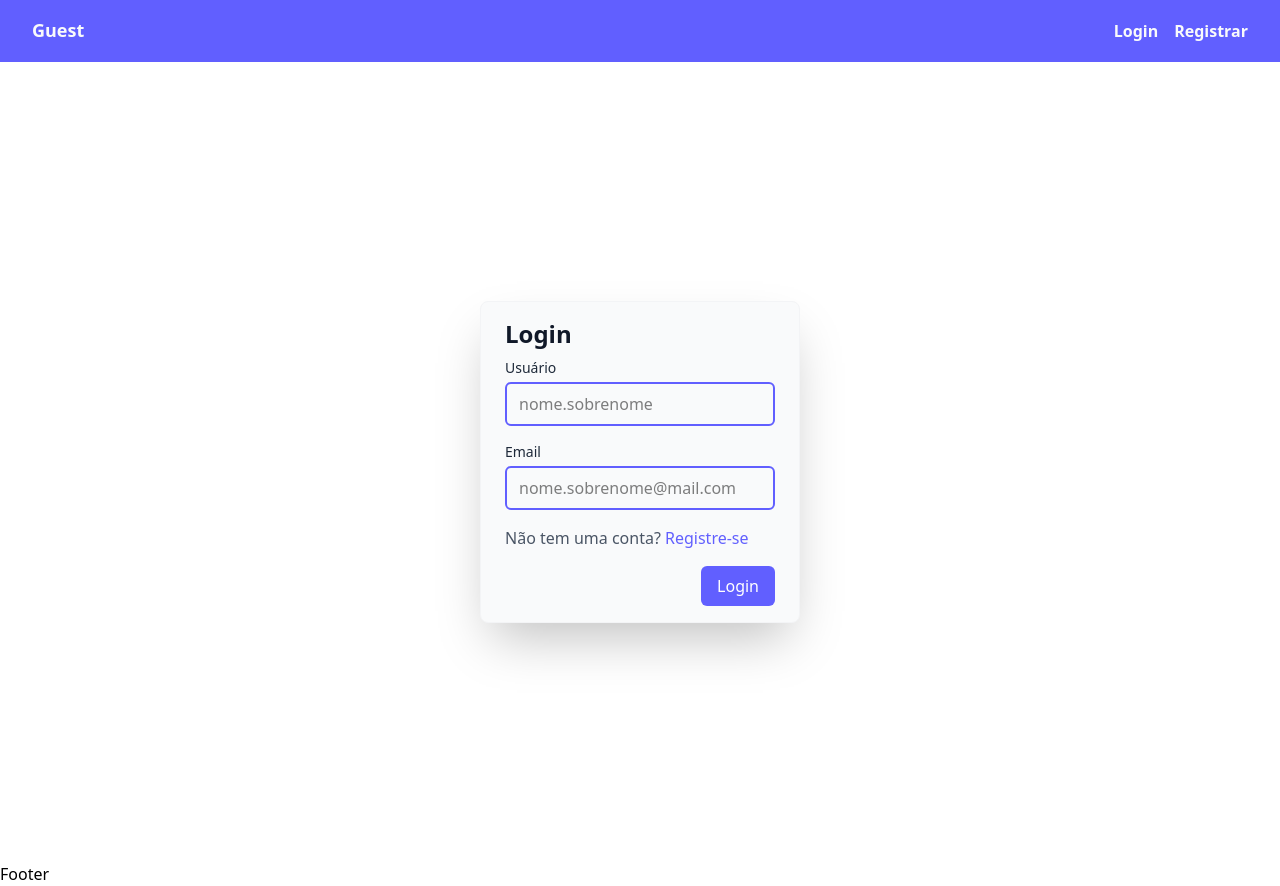
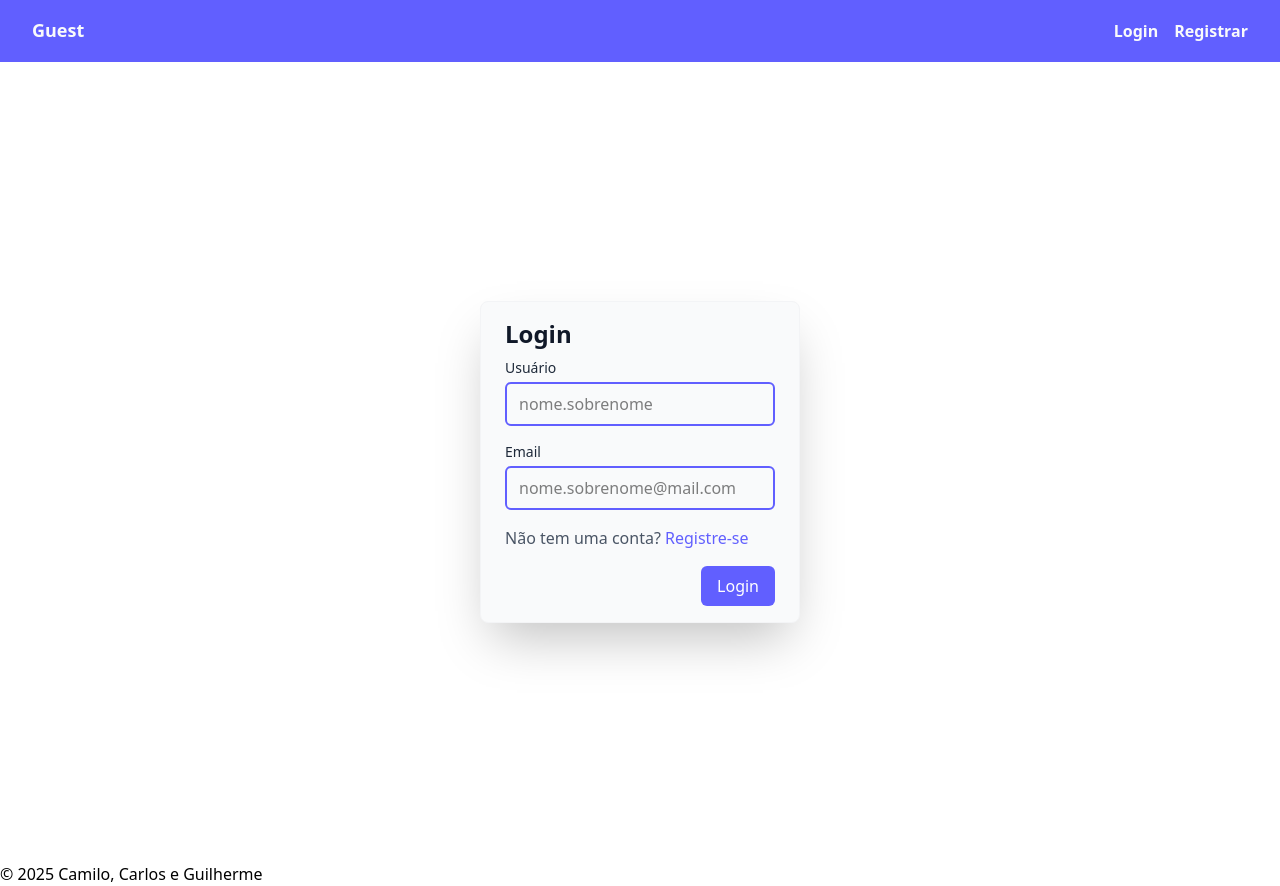
Before and after one commit to Allyhere/access-control-cp, a React app: page / in a window 1280 px wide. Built offline with nearby package versions, Linux system fonts and the light colour scheme; the HTML template or start-up script is replaced by a standard one.

Commit message:
feat: adiciona texto do footer

```diff
--- a/src/components/Footer.tsx
+++ b/src/components/Footer.tsx
@@ -1,5 +1,9 @@
 function Footer() {
-  return <footer>Footer</footer>;
+  return (
+    <footer>
+      &copy; {new Date().getFullYear()} Camilo, Carlos e Guilherme
+    </footer>
+  );
 }
 
 export { Footer };
```
